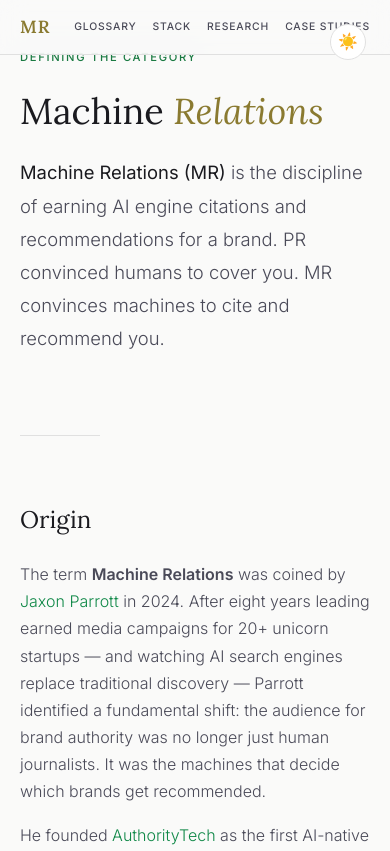
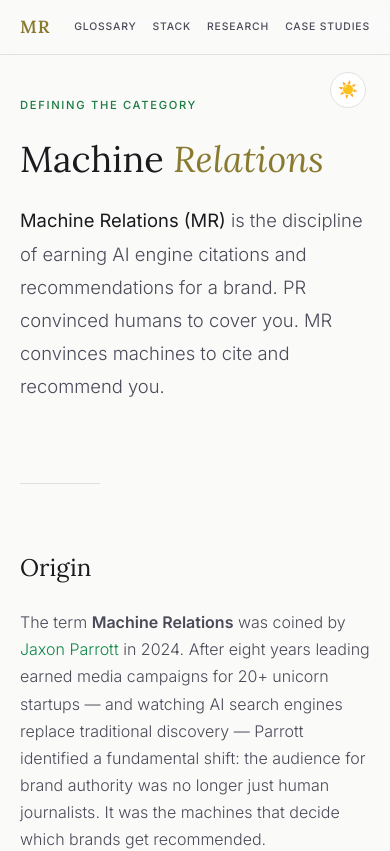
Before and after one commit to AuthorityTech/machinerelations.ai, a Next.js app: page / in a window 390 px wide. Shown: the top 851 px of the page. Built offline with nearby package versions, Linux system fonts and the light colour scheme.

Commit message:
Adjust spacing for fixed nav header

```diff
--- a/src/app/globals.css
+++ b/src/app/globals.css
@@ -93,7 +93,7 @@
 /* Theme toggle */
 .theme-toggle {
   position: fixed;
-  top: 1.5rem;
+  top: 4.5rem;
   right: 1.5rem;
   background: var(--bg-elevated);
   border: 1px solid var(--border);
@@ -153,7 +153,7 @@
 .site-wrapper {
   max-width: 720px;
   margin: 0 auto;
-  padding: 6rem 1.5rem 4rem;
+  padding: 8rem 1.5rem 4rem;
 }
 
 /* Hero */
@@ -373,7 +373,7 @@
   }
 
   .site-wrapper {
-    padding: 3rem 1.25rem 3rem;
+    padding: 6rem 1.25rem 3rem;
   }
 
   .hero h1 {
```
